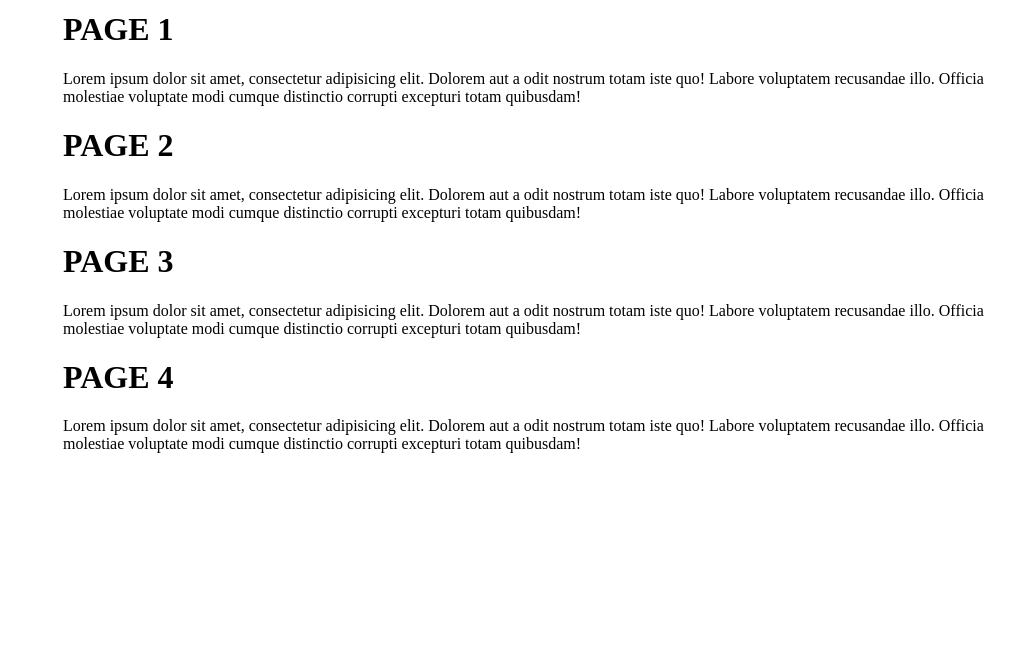
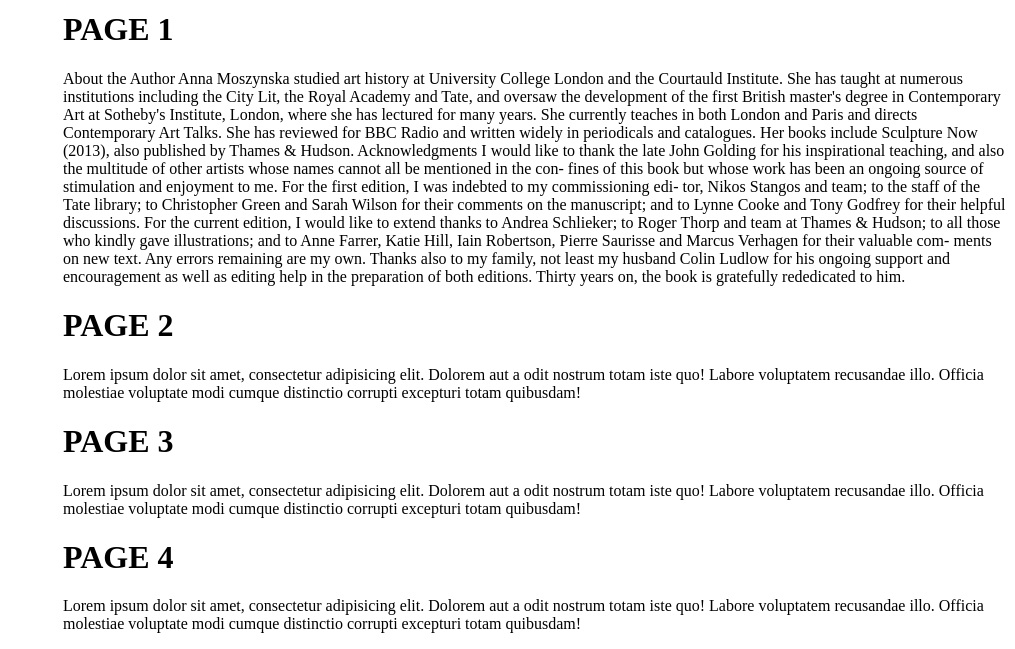
Before and after one commit to vinaykth/Enlighten, a plain HTML site: page Books/book1.html in a window 1280 px wide. Shown: the part 938-1587 px from the top of the page, without its empty margins (265-1280 px from the left). Before the commit the page ends 1407 px from the top, so only its background shows below. Drawn offline with nearby package versions, Linux system fonts and the light colour scheme; a script that the page names is missing.

Commit message:
Update book1.html

```diff
--- a/Books/book1.html
+++ b/Books/book1.html
@@ -67,10 +67,10 @@
       <div>
         <h1>PAGE 1</h1>
         <p>
-          Lorem ipsum dolor sit amet, consectetur adipisicing elit. Dolorem aut
-          a odit nostrum totam iste quo! Labore voluptatem recusandae illo.
-          Officia molestiae voluptate modi cumque distinctio corrupti excepturi
-          totam quibusdam!
+         About the Author
+Anna Moszynska studied art history at University College London and the Courtauld Institute. She has taught at numerous institutions including the City Lit, the Royal Academy and Tate, and oversaw the development of the first British master's degree in Contemporary Art at Sotheby's Institute, London, where she has lectured for many years. She currently teaches in both London and Paris and directs Contemporary Art Talks. She has reviewed for BBC Radio and written widely in periodicals and catalogues. Her books include Sculpture Now (2013), also published by Thames & Hudson.
+Acknowledgments
+I would like to thank the late John Golding for his inspirational teaching, and also the multitude of other artists whose names cannot all be mentioned in the con- fines of this book but whose work has been an ongoing source of stimulation and enjoyment to me. For the first edition, I was indebted to my commissioning edi- tor, Nikos Stangos and team; to the staff of the Tate library; to Christopher Green and Sarah Wilson for their comments on the manuscript; and to Lynne Cooke and Tony Godfrey for their helpful discussions. For the current edition, I would like to extend thanks to Andrea Schlieker; to Roger Thorp and team at Thames & Hudson; to all those who kindly gave illustrations; and to Anne Farrer, Katie Hill, Iain Robertson, Pierre Saurisse and Marcus Verhagen for their valuable com- ments on new text. Any errors remaining are my own. Thanks also to my family, not least my husband Colin Ludlow for his ongoing support and encouragement as well as editing help in the preparation of both editions. Thirty years on, the book is gratefully rededicated to him.
         </p>
       </div>
       <div>
```
